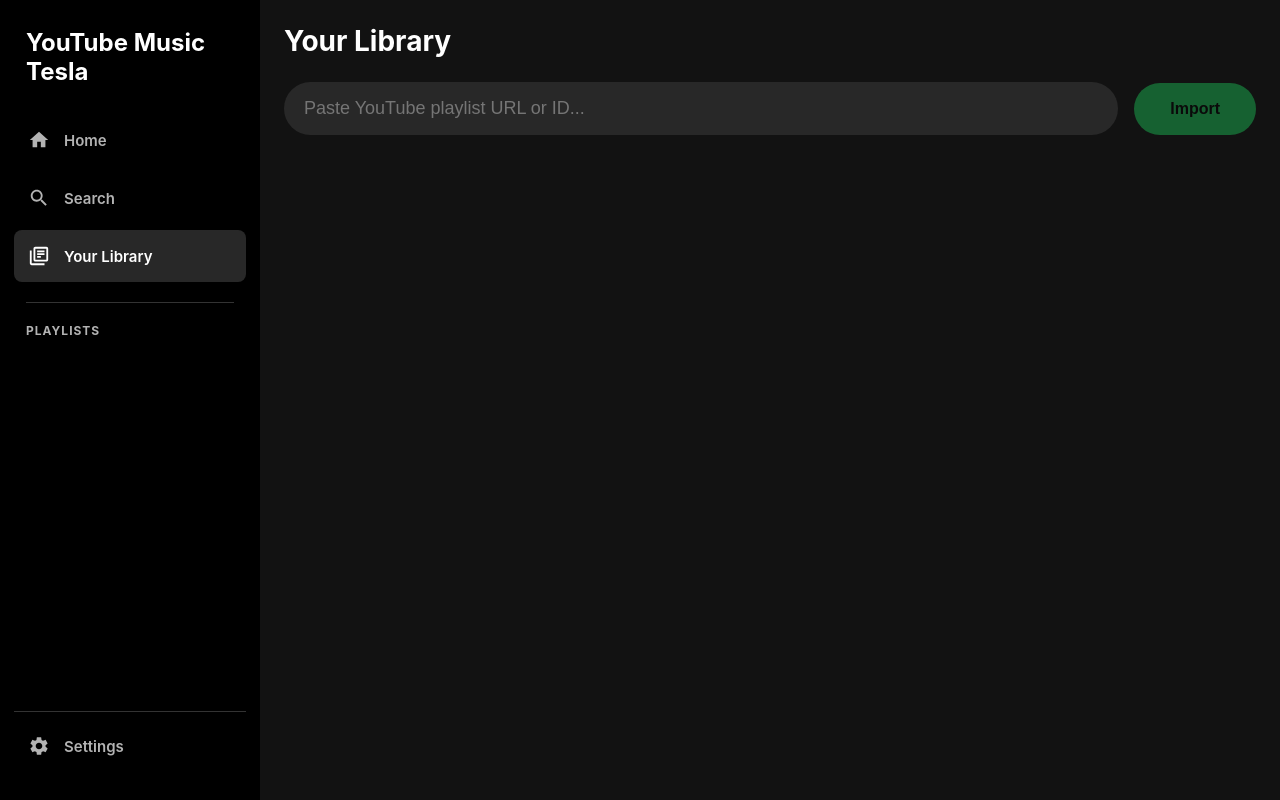
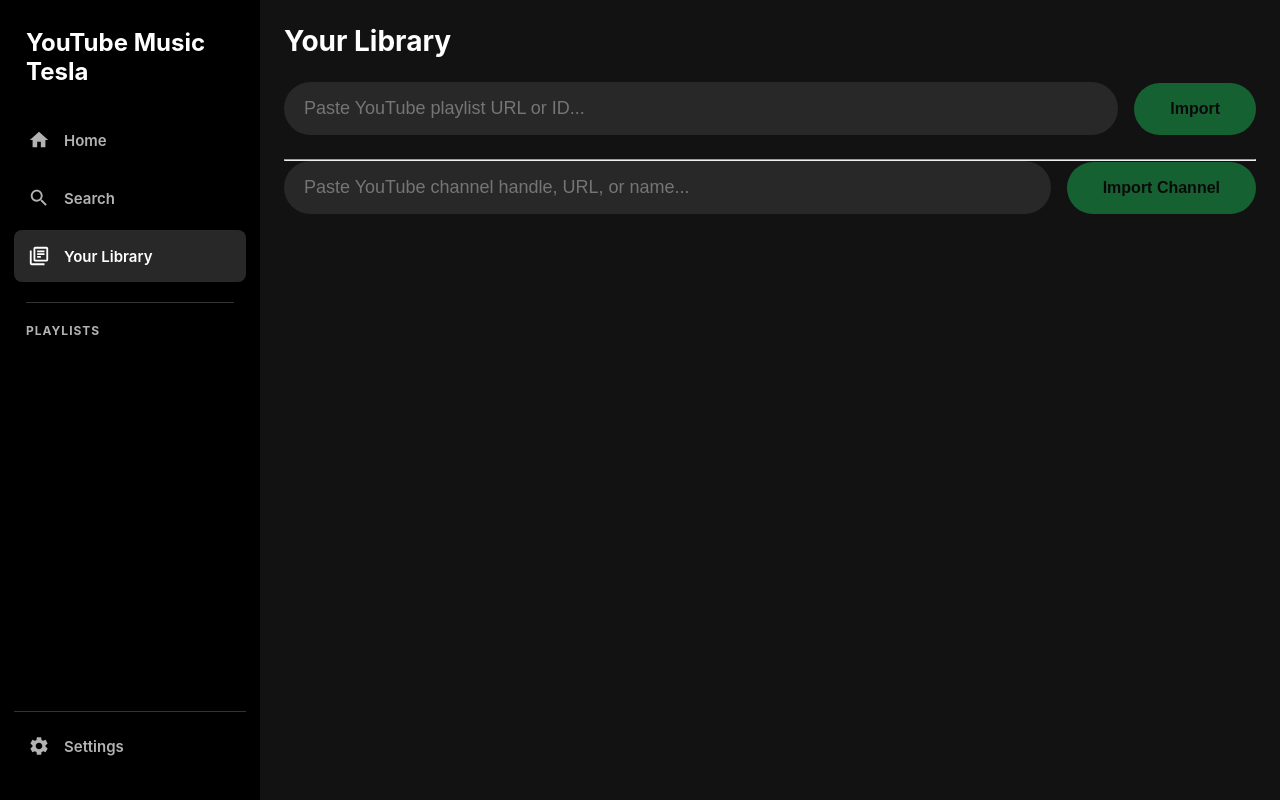
Before and after one commit to gcoadour/youtube-tesla, a React (Vite) app: page /#/library in a window 1280 px wide. Built offline with nearby package versions, Linux system fonts and the light colour scheme.

Commit message:
feat: add channel playlist import section to Library

```diff
--- a/src/pages/Library.tsx
+++ b/src/pages/Library.tsx
@@ -1,7 +1,7 @@
 import { useState } from 'react'
 import { usePlayerStore } from '../store/playerStore'
 import PlaylistGrid from '../components/Playlist/PlaylistGrid'
-import { fetchPlaylistById, parsePlaylistId } from '../services/youtube'
+import { fetchPlaylistById, parsePlaylistId, resolveChannel, fetchChannelPlaylists } from '../services/youtube'
 
 export default function Library() {
   const playlists = usePlayerStore((s) => s.playlists)
@@ -9,6 +9,10 @@
   const [url, setUrl] = useState('')
   const [loading, setLoading] = useState(false)
   const [error, setError] = useState('')
+  const [channelInput, setChannelInput] = useState('')
+  const [channelLoading, setChannelLoading] = useState(false)
+  const [channelError, setChannelError] = useState('')
+  const [channelSuccess, setChannelSuccess] = useState('')
 
   const handleImport = async () => {
     setError('')
@@ -26,6 +30,39 @@
       setError('Failed to import playlist')
     } finally {
       setLoading(false)
+    }
+  }
+
+  const handleChannelImport = async () => {
+    setChannelError('')
+    setChannelSuccess('')
+    if (!channelInput.trim()) return
+    setChannelLoading(true)
+    try {
+      const channel = await resolveChannel(channelInput.trim())
+      if (!channel) {
+        setChannelError('Could not find a YouTube channel matching that input')
+        return
+      }
+      const channelPlaylists = await fetchChannelPlaylists(channel.channelId)
+      if (channelPlaylists.length === 0) {
+        setChannelError('No public playlists found for this channel')
+        return
+      }
+      const existingIds = new Set(playlists.map((p) => p.id))
+      let added = 0
+      for (const pl of channelPlaylists) {
+        if (!existingIds.has(pl.id)) {
+          addPlaylist(pl)
+          added++
+        }
+      }
+      setChannelSuccess(`${added} playlists imported from ${channel.name}${added < channelPlaylists.length ? ` (${channelPlaylists.length - added} already in library)` : ''}`)
+      setChannelInput('')
+    } catch {
+      setChannelError('Failed to fetch channel. Try again later.')
+    } finally {
+      setChannelLoading(false)
     }
   }
 
@@ -55,6 +92,29 @@
         {error && <p className="error-text">{error}</p>}
       </div>
 
+      <hr className="library-divider" />
+
+      <div className="playlist-import">
+        <input
+          type="text"
+          placeholder="Paste YouTube channel handle, URL, or name..."
+          value={channelInput}
+          onChange={(e) => setChannelInput(e.target.value)}
+          className="search-input"
+          onKeyDown={(e) => e.key === 'Enter' && handleChannelImport()}
+        />
+        <button
+          className="btn-primary"
+          onClick={handleChannelImport}
+          disabled={channelLoading || !channelInput.trim()}
+          style={{ marginLeft: 8 }}
+        >
+          {channelLoading ? 'Fetching...' : 'Import Channel'}
+        </button>
+        {channelError && <p className="error-text">{channelError}</p>}
+        {channelSuccess && <p className="success-text">{channelSuccess}</p>}
+      </div>
+
       <PlaylistGrid playlists={playlists} />
     </div>
   )
```
